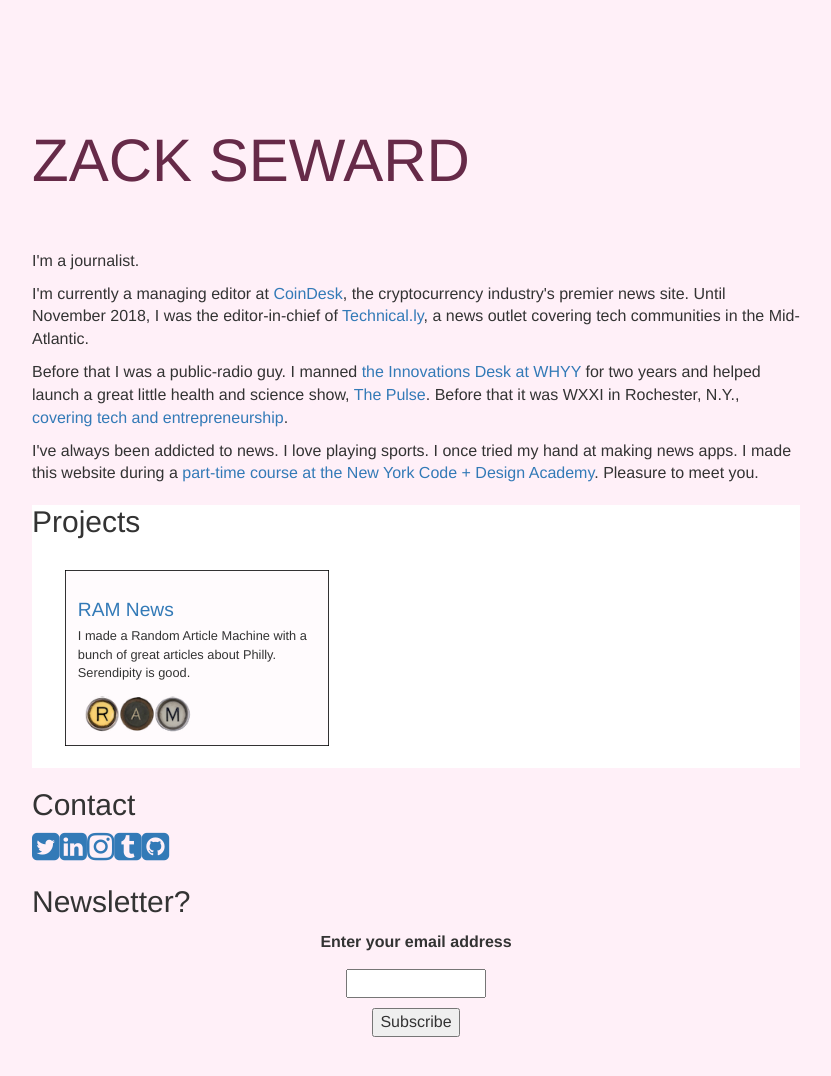
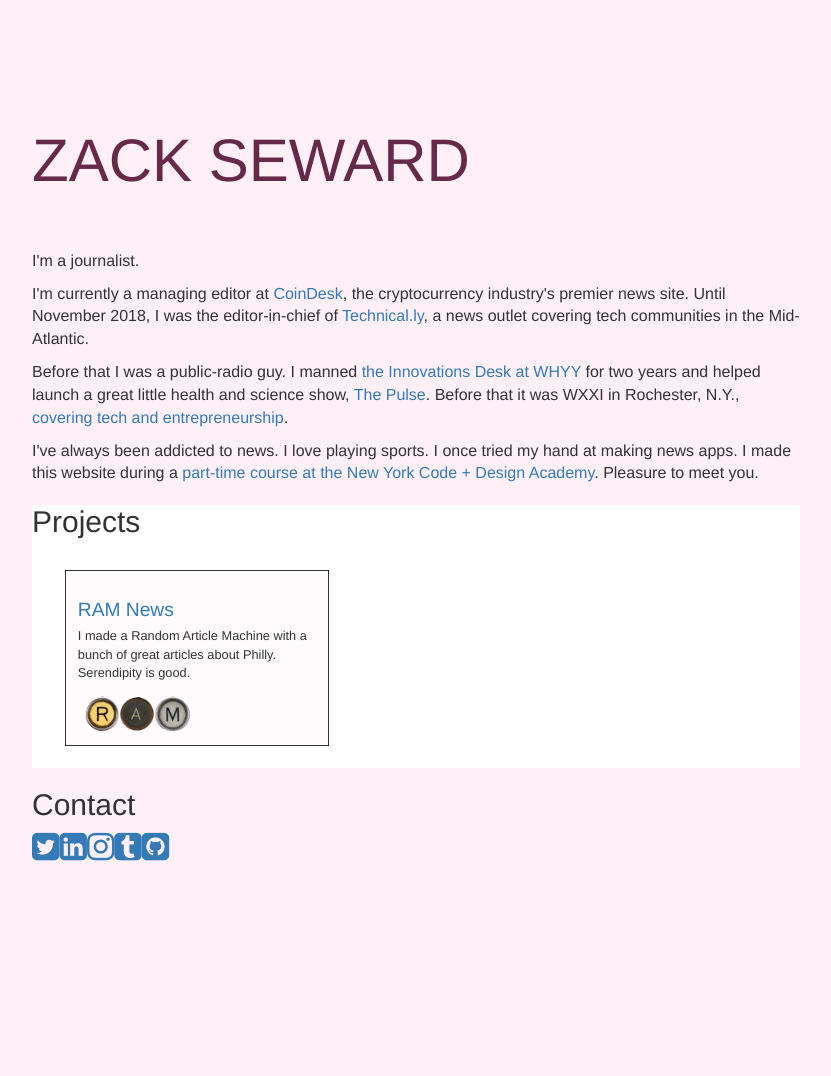
Before and after one commit to zackseward/portfolio, a plain HTML site: page index.html in a window 1280 px wide. Shown: the whole page, without its empty margins (224-1055 px from the left). After the commit the page ends 993 px from the top, so only its background shows below. Drawn offline with nearby package versions, Linux system fonts and the light colour scheme.

Commit message:
remove newsletter

```diff
--- a/index.html
+++ b/index.html
@@ -31,9 +31,5 @@
       <h2>Contact</h2>
       <p><a href="https://twitter.com/zackseward/" target="_blank"><i class="fa fa-twitter-square fa-2x"></i></a><a href="https://www.linkedin.com/in/zackseward" target="_blank"><i class="fa fa-linkedin-square fa-2x"></i></a><a href="https://www.instagram.com/zackseward/" target="_blank"><i class="fa fa-instagram fa-2x"></i></a><a href="http://zackseward.tumblr.com/" target="_blank"><i class="fa fa-tumblr-square fa-2x" aria-hidden="true"></i></a><a href="https://github.com/zackseward/" target="_blank"><i class="fa fa-github-square fa-2x"></i></a></p>
     </div>
-    <div class="notes">
-      <h2>Newsletter?</h2>
-      <form style="padding:3px;text-align:center;" action="https://tinyletter.com/zackseward" method="post" target="popupwindow" onsubmit="window.open('https://tinyletter.com/zackseward', 'popupwindow', 'scrollbars=yes,width=800,height=600');return true"><p><label for="tlemail">Enter your email address</label></p><p><input type="text" style="width:140px" name="email" id="tlemail" /></p><input type="hidden" value="1" name="embed"/><input type="submit" value="Subscribe" /></form>
-    </div>
   </body>
 </html>
```
